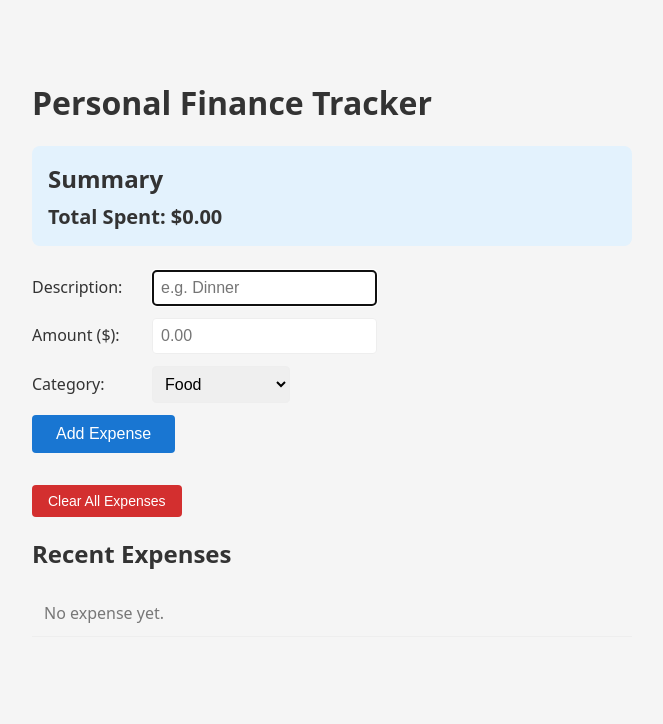
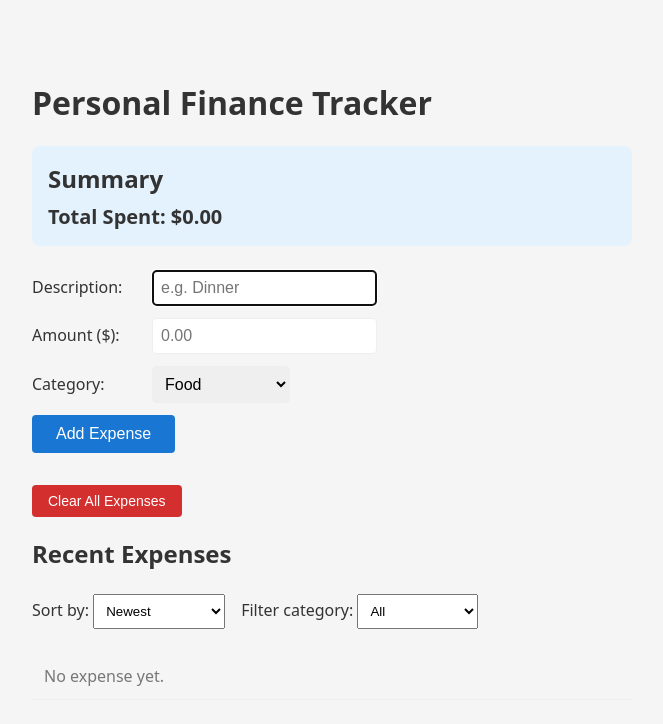
Before and after one commit to Vanna-Gio/personal-finance-tracker, a React (Create React App) app: page / in a window 1280 px wide. Shown: the top 724 px of the page, without its empty margins (308-971 px from the left). Built offline with nearby package versions, Linux system fonts and the light colour scheme.

Commit message:
Added sort by date/amount and category filter + updated chart to reflect filtered data

```diff
--- a/src/App.tsx
+++ b/src/App.tsx
@@ -28,7 +28,23 @@ function App() {
   }, []); // empty array = run once on mount
 //
   const descriptionRef = useRef<HTMLInputElement>(null);
+  const [sortBy, setSortBy] = useState<'newest' | 'oldest' | 'highest' | 'lowest' > ('newest');
+  const [filterCategory, setFilterCategory] = useState<string>('All');
 
+  let displayedExpenses = [...expenses];
+
+  // Filter
+  if(filterCategory !== 'All') {
+    displayedExpenses = displayedExpenses.filter(exp => exp.category === filterCategory);
+  }
+  // Sort
+  displayedExpenses.sort((a, b) => {
+    if (sortBy === 'newest') return b.id - a.id;
+    if(sortBy === 'oldest') return a.id - b.id;
+    if(sortBy === 'highest') return b.amount - a.amount;
+    if(sortBy === 'lowest') return a.amount - b.amount;
+    return 0;
+  });
   useEffect(() => {
     if(descriptionRef.current) {
       descriptionRef.current.focus();
@@ -69,6 +85,11 @@ function App() {
     );
   };
 
+  //
+  const filteredCategorySummary = displayedExpenses.reduce((acc: Record<string, number>, exp) => {
+    acc[exp.category] = (acc[exp.category] || 0) + exp.amount;
+    return acc;
+  }, {});
   return (
     <div className="app-container">
       <h1>Personal Finance Tracker</h1>
@@ -99,14 +120,47 @@ function App() {
      <button onClick={handleClearAll} className="clear-button">Clear All Expenses</button>
 
       <h2>Recent Expenses</h2>
-      <ExpenseList expenses={expenses}
+        <div style={{
+                margin: '24px 0', display: 'flex', gap: '16px', flexWrap: 'wrap'
+
+      }}
+      >
+        <div>
+          <label>Sort by: </label>
+          <select
+            value={sortBy}
+            onChange={(e) => setSortBy(e.target.value as typeof sortBy)}
+            style={{ padding: '8px'}}
+            >
+              <option value={"newest"} >Newest</option>
+              <option value="oldest">Oldest first</option>
+              <option value="highest">Highest amount</option>
+              <option value="lowest">Lowest amount</option>
+            </select>
+        </div>
+        <div>
+          <label>Filter category: </label>
+          <select
+            value={filterCategory}
+            onChange={(e) => setFilterCategory(e.target.value)}
+            style={{ padding: '8px' }}
+          >
+            <option value="All">All</option>
+            <option value="Food">Food</option>
+            <option value="Transport">Transport</option>
+            <option value="Entertainment">Entertainment</option>
+            <option value="Other">Other</option>
+          </select>
+        </div>
+      </div>
+      <ExpenseList expenses={displayedExpenses}
                     onDelete={handleDelete}
                     onEdit={handleEdit} />
 
       {Object.keys(categorySummary).length > 0 && (
         <div style={{ marginTop: '32px'}}>
           <h3>By Category</h3>
-              <CategoryChart categorySummary={categorySummary} />
+              <CategoryChart categorySummary={filteredCategorySummary} />
         </div>
       )}
     </div>
```
